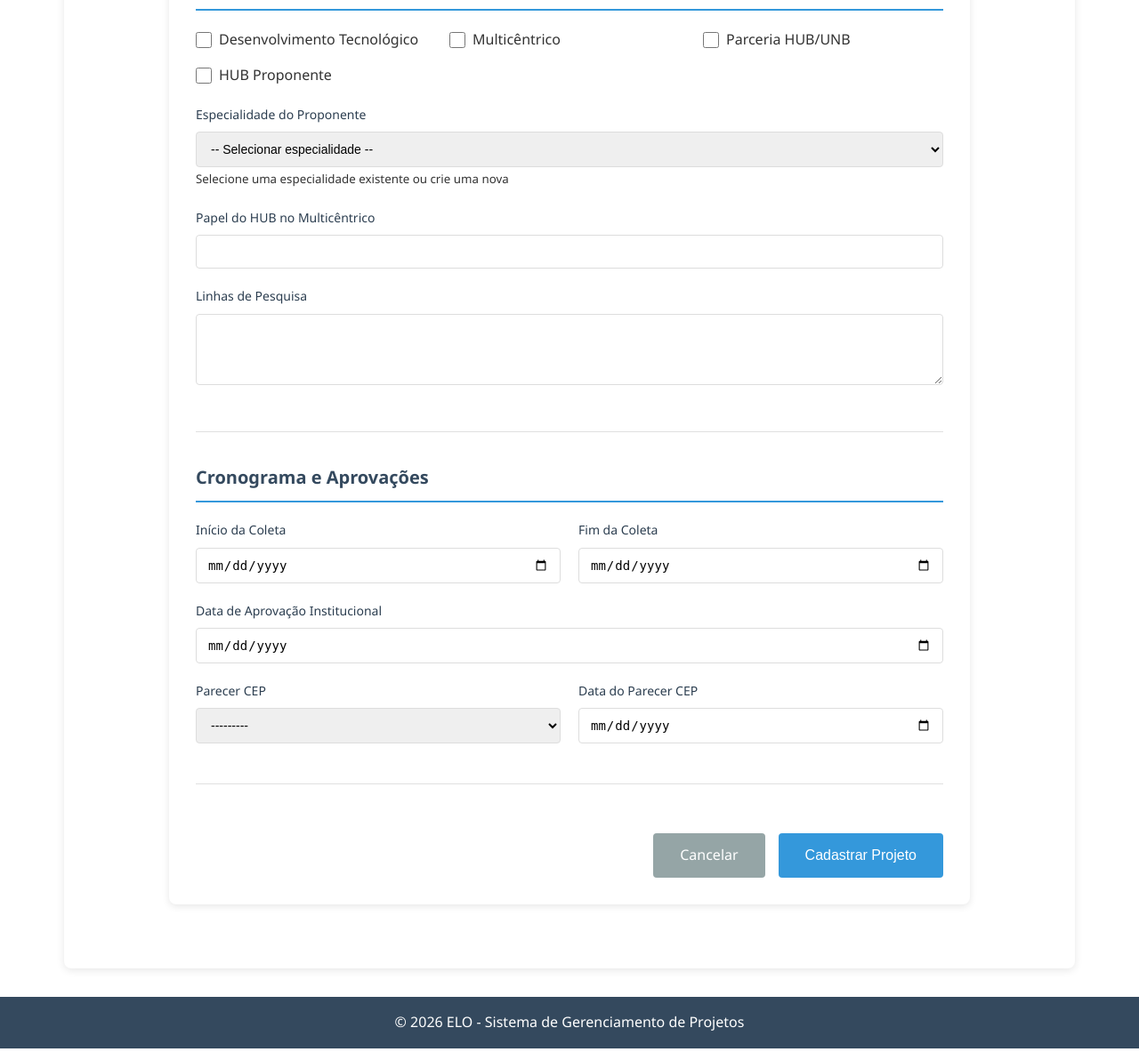
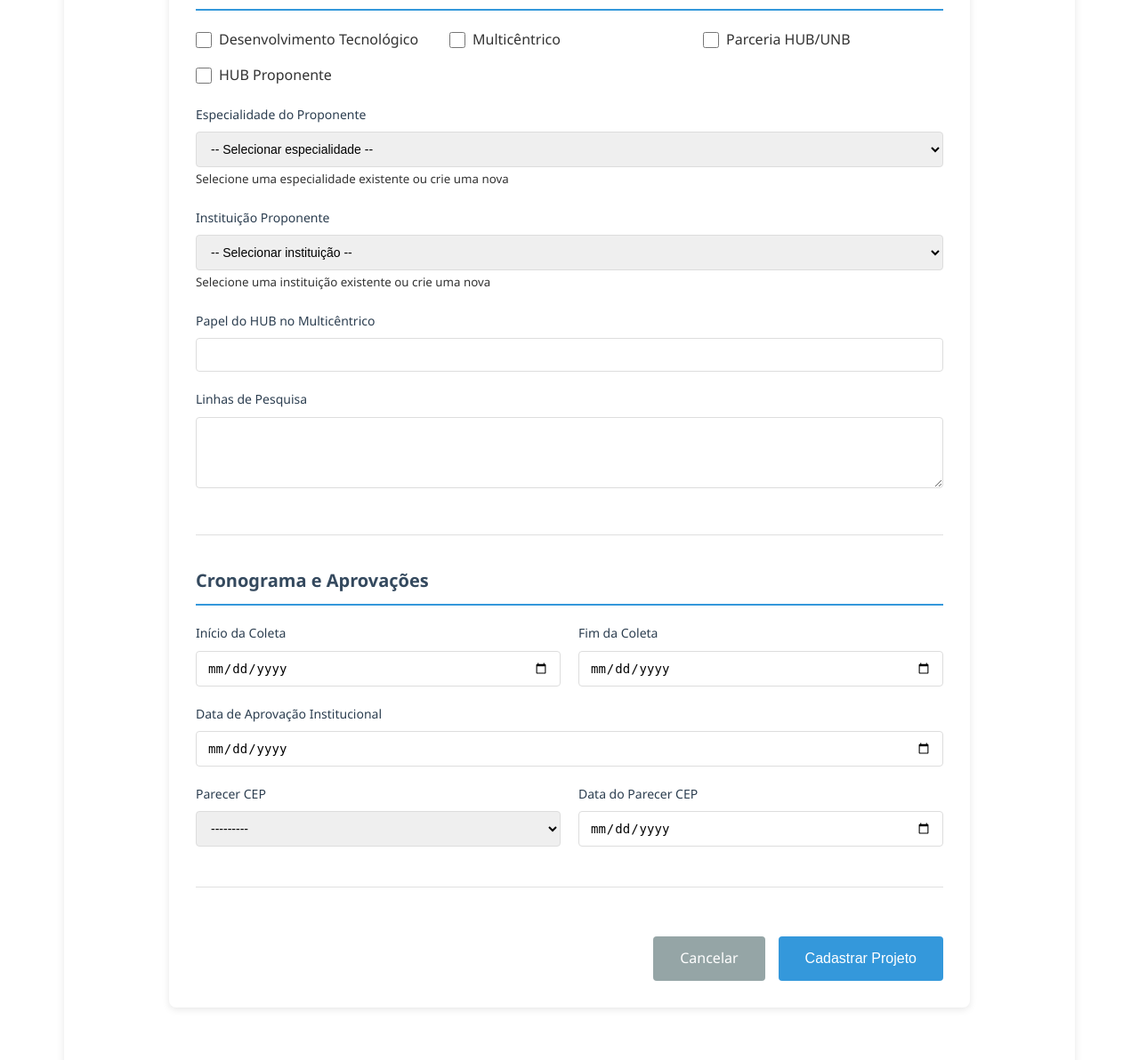
Before and after one commit to VictorPontual/ELO, a Django app: page /projetos/cadastro/ in a window 1280 px wide. Shown: the part 1149-2341 px from the top of the page at 89% size. Run offline with Django 5.2, Linux system fonts and the light colour scheme; the visitor is signed in with stand-in values (Sample User, id 1); data comes from the database, SQL or seed files in the repository; data that the repository does not hold is empty.

Commit message:
feat: opções padrão das Instituição Proponente

```diff
--- a/elo/projetos/static/projetos/js/unidade_modal.js
+++ b/elo/projetos/static/projetos/js/unidade_modal.js
@@ -3,6 +3,7 @@ document.addEventListener('DOMContentLoaded', function() {
     setupDropdownModal('unidade', 'modalCriarUnidade', 'id_unidade_select', 'nomeUnidadeInput', 'botaoCriarUnidade', 'botaoCancelarUnidade');
     setupDropdownModal('tipo_pesquisa', 'modalCriarTipoPesquisa', 'id_tipo_pesq_select', 'nomeTipoPesquisaInput', 'botaoCriarTipoPesquisa', 'botaoCancelarTipoPesquisa');
     setupDropdownModal('especialidade', 'modalCriarEspecialidade', 'id_especialidade_select', 'nomeEspecialidadeInput', 'botaoCriarEspecialidade', 'botaoCancelarEspecialidade');
+    setupDropdownModal('instituicao', 'modalCriarInstituicao', 'id_instituicao_select', 'nomeInstituicaoInput', 'botaoCriarInstituicao', 'botaoCancelarInstituicao');
 });
 
 function setupDropdownModal(type, modalId, selectId, inputId, buttonId, cancelButtonId) {
@@ -19,7 +20,8 @@ function setupDropdownModal(type, modalId, selectId, inputId, buttonId, cancelBu
     const labels = {
         unidade: '+ Nova Unidade',
         tipo_pesquisa: '+ Novo Tipo de Pesquisa',
-        especialidade: '+ Nova Especialidade'
+        especialidade: '+ Nova Especialidade',
+        instituicao: '+ Nova Instituição'
     };
     optionCriarNova.textContent = labels[type] || '+ Nova Opção';
     optionCriarNova.style.fontWeight = 'bold';
@@ -95,7 +97,8 @@ function criarNovaOpcao(type, modalId, selectId, inputId, buttonId) {
     const nomes = {
         unidade: 'unidade',
         tipo_pesquisa: 'tipo de pesquisa',
-        especialidade: 'especialidade'
+        especialidade: 'especialidade',
+        instituicao: 'instituição'
     };
 
     if (!nome) {
@@ -121,6 +124,10 @@ function criarNovaOpcao(type, modalId, selectId, inputId, buttonId) {
         endpoint = window.urlCriarTipoPesquisa;
         paramName = 'nome_tipo';
         textoBotao = 'Criar Tipo de Pesquisa';
+    } else if (type === 'instituicao') {
+        endpoint = window.urlCriarInstituicao;
+        paramName = 'nome_instituicao';
+        textoBotao = 'Criar Instituição';
     } else {
         endpoint = window.urlCriarEspecialidade;
         paramName = 'nome_especialidade';
@@ -158,7 +165,8 @@ function criarNovaOpcao(type, modalId, selectId, inputId, buttonId) {
             const sucesso = {
                 unidade: 'Unidade criada com sucesso!',
                 tipo_pesquisa: 'Tipo de pesquisa criado com sucesso!',
-                especialidade: 'Especialidade criada com sucesso!'
+                especialidade: 'Especialidade criada com sucesso!',
+                instituicao: 'Instituição criada com sucesso!'
             };
             alert(sucesso[type] || 'Opção criada com sucesso!');
         } else {
--- a/elo/projetos/templates/projetos/cadastro_projeto.html
+++ b/elo/projetos/templates/projetos/cadastro_projeto.html
@@ -127,6 +127,15 @@
             </div>
 
             <div class="form-group">
+                <label for="{{ form.instituicao_proponente.id_for_label }}">{{ form.instituicao_proponente.label }}</label>
+                {{ form.instituicao_proponente }}
+                {% if form.instituicao_proponente.errors %}
+                    <span class="error">{{ form.instituicao_proponente.errors.0 }}</span>
+                {% endif %}
+                <small class="form-text text-muted">Selecione uma instituição existente ou crie uma nova</small>
+            </div>
+
+            <div class="form-group">
                 <label for="{{ form.papel_HUB_multi.id_for_label }}">{{ form.papel_HUB_multi.label }}</label>
                 {{ form.papel_HUB_multi }}
                 {% if form.papel_HUB_multi.errors %}
@@ -228,6 +237,22 @@
             </div>
         </div>
     </div>
+
+    <!-- Modal para criar nova instituição proponente -->
+    <div id="modalCriarInstituicao" class="modal">
+        <div class="modal-content">
+            <span class="close">&times;</span>
+            <h2>Criar Nova Instituição Proponente</h2>
+            <div class="form-group">
+                <label for="nomeInstituicaoInput">Nome da Instituição *</label>
+                <input type="text" id="nomeInstituicaoInput" placeholder="Ex: Instituto de Ciências Sociais" autocomplete="off">
+            </div>
+            <div class="modal-buttons">
+                <button type="button" id="botaoCriarInstituicao" class="btn-primary">Criar Instituição</button>
+                <button type="button" id="botaoCancelarInstituicao" class="btn-secondary">Cancelar</button>
+            </div>
+        </div>
+    </div>
 </div>
 {% endblock %}
 
@@ -238,5 +263,6 @@
     // Passar URLs dos endpoints AJAX para o JavaScript
     window.urlCriarTipoPesquisa = "{% url 'criar_tipo_pesquisa_ajax' %}";
     window.urlCriarEspecialidade = "{% url 'criar_especialidade_ajax' %}";
+    window.urlCriarInstituicao = "{% url 'criar_instituicao_ajax' %}";
 </script>
 {% endblock %}
--- a/elo/projetos/urls.py
+++ b/elo/projetos/urls.py
@@ -13,4 +13,5 @@ urlpatterns = [
     path('ajax/criar-classificacao/', views.criar_classificacao_ajax, name='criar_classificacao_ajax'),
     path('ajax/criar-tipo-pesquisa/', views.criar_tipo_pesquisa_ajax, name='criar_tipo_pesquisa_ajax'),
     path('ajax/criar-especialidade/', views.criar_especialidade_ajax, name='criar_especialidade_ajax'),
+    path('ajax/criar-instituicao/', views.criar_instituicao_ajax, name='criar_instituicao_ajax'),
 ]
--- a/elo/projetos/views.py
+++ b/elo/projetos/views.py
@@ -2,7 +2,7 @@
 from django.contrib.auth.decorators import login_required
 from django.contrib import messages
 from django.http import JsonResponse
-from .models import Projeto, Participacao, Unidade, ClassificacaoInstitucional, TipoPesquisa, EspecialidadeProponente, Envolve
+from .models import Projeto, Participacao, Unidade, ClassificacaoInstitucional, TipoPesquisa, EspecialidadeProponente, InstituicaoProponente, Envolve
 from contas.models import Pesquisador
 from django import forms
 
@@ -75,6 +75,36 @@
     'Transplante',
     'Urologia',
     'outros',
+]
+
+INSTITUICOES_PROPONENTE_INICIAIS = [
+    'HUB/EBSERH',
+    'UNB/Faculdade de Agronomia e Medicina Veterinária',
+    'UNB/Faculdade de Arquitetura e Urbanismo',
+    'UNB/Faculdade de Ciência da Informação',
+    'UNB/Faculdade de Ciências da Saúde',
+    'UNB/Faculdade de Comunicação',
+    'UNB/Faculdade de Direito',
+    'UNB/Faculdade de Economia, Administração, Contabilidade e Gestão de Políticas Públicas',
+    'UNB/Faculdade de Educação',
+    'UNB/Faculdade de Educação Física',
+    'UNB/Faculdade de Medicina',
+    'UNB/Faculdade de Tecnologia',
+    'UNB/Faculdade UnB Ceilândia',
+    'UNB/Faculdade UnB Gama',
+    'UNB/Faculdade UnB Planaltina',
+    'UNB/Instituto de Artes',
+    'UNB/Instituto de Ciência Política',
+    'UNB/Instituto de Ciências Biológicas',
+    'UNB/Instituto de Ciências Exatas',
+    'UNB/Instituto de Ciências Humanas',
+    'UNB/Instituto de Ciências Sociais',
+    'UNB/Instituto de Física',
+    'UNB/Instituto de Geociências',
+    'UNB/Instituto de Letras',
+    'UNB/Instituto de Psicologia',
+    'UNB/Instituto de Química',
+    'UNB/Instituto de Relações Internacionais',
 ]
 
 CLASSIFICACOES_INSTITUCIONAIS_FIXAS = [
@@ -165,21 +195,31 @@
 def _garantir_tipos_pesquisa_iniciais():
     for nome in TIPOS_PESQUISA_INICIAIS:
         TipoPesquisa.objects.get_or_create(nome_tipo=nome)
+    TipoPesquisa.objects.exclude(nome_tipo__in=TIPOS_PESQUISA_INICIAIS).delete()
 
 
 def _garantir_classificacoes_fixas():
     for nome in CLASSIFICACOES_INSTITUCIONAIS_FIXAS:
         ClassificacaoInstitucional.objects.get_or_create(nome_classificacao=nome)
+    ClassificacaoInstitucional.objects.exclude(nome_classificacao__in=CLASSIFICACOES_INSTITUCIONAIS_FIXAS).delete()
 
 
 def _garantir_especialidades_iniciais():
     for nome in ESPECIALIDADES_PROPONENTE_INICIAIS:
         EspecialidadeProponente.objects.get_or_create(nome_especialidade=nome)
+    EspecialidadeProponente.objects.exclude(nome_especialidade__in=ESPECIALIDADES_PROPONENTE_INICIAIS).delete()
+
+
+def _garantir_instituicoes_iniciais():
+    for nome in INSTITUICOES_PROPONENTE_INICIAIS:
+        InstituicaoProponente.objects.get_or_create(nome_instituicao=nome)
+    InstituicaoProponente.objects.exclude(nome_instituicao__in=INSTITUICOES_PROPONENTE_INICIAIS).delete()
 
 
 def _garantir_unidades_iniciais():
     for nome in UNIDADES_ORGANIZACIONAIS_INICIAIS:
         Unidade.objects.get_or_create(nome_unidade=nome)
+    Unidade.objects.exclude(nome_unidade__in=UNIDADES_ORGANIZACIONAIS_INICIAIS).delete()
 
 
 def _formatar_trimestre(data):
@@ -250,12 +290,23 @@
         empty_label='-- Selecionar especialidade --'
     )
 
+    instituicao_proponente = forms.ModelChoiceField(
+        queryset=InstituicaoProponente.objects.none(),
+        required=False,
+        widget=forms.Select(attrs={
+            'class': 'form-control',
+            'id': 'id_instituicao_select'
+        }),
+        label='Instituição Proponente',
+        empty_label='-- Selecionar instituição --'
+    )
+
     class Meta:
         model = Projeto
         fields = [
             'sig_id_projeto', 'sig_id_pesq', 'titulo', 'data_ent_sig', 'data_lib_analise',
             'tipo_pesq', 'desenvolvimento_tecnologico', 'multicentrico',
-            'especialidade_proponente', 'linhas_pesq', 'inicio_coleta',
+            'especialidade_proponente', 'instituicao_proponente', 'linhas_pesq', 'inicio_coleta',
             'fim_coleta', 'data_aprovacao_inst', 'parecer_cep',
             'data_parecer_cep', 'papel_HUB_multi', 'parceria_HUB_UNB',
             'HUB_proponente'
@@ -270,6 +321,7 @@
             'desenvolvimento_tecnologico': forms.CheckboxInput(attrs={'class': 'form-check-input'}),
             'multicentrico': forms.CheckboxInput(attrs={'class': 'form-check-input'}),
             'especialidade_proponente': forms.Select(attrs={'class': 'form-control'}),
+            'instituicao_proponente': forms.Select(attrs={'class': 'form-control'}),
             'linhas_pesq': forms.Textarea(attrs={'class': 'form-control', 'rows': 3}),
             'inicio_coleta': forms.DateInput(attrs={'class': 'form-control', 'type': 'date'}),
             'fim_coleta': forms.DateInput(attrs={'class': 'form-control', 'type': 'date'}),
@@ -290,6 +342,7 @@
             'desenvolvimento_tecnologico': 'Desenvolvimento Tecnológico',
             'multicentrico': 'Multicêntrico',
             'especialidade_proponente': 'Especialidade do Proponente',
+            'instituicao_proponente': 'Instituição Proponente',
             'linhas_pesq': 'Linhas de Pesquisa',
             'inicio_coleta': 'Início da Coleta',
             'fim_coleta': 'Fim da Coleta',
@@ -306,13 +359,16 @@
         _garantir_tipos_pesquisa_iniciais()
         _garantir_classificacoes_fixas()
         _garantir_especialidades_iniciais()
+        _garantir_instituicoes_iniciais()
         self.fields['tipo_pesq'].queryset = TipoPesquisa.objects.all().order_by('nome_tipo')
         self.fields['especialidade_proponente'].queryset = EspecialidadeProponente.objects.all().order_by('nome_especialidade')
+        self.fields['instituicao_proponente'].queryset = InstituicaoProponente.objects.all().order_by('nome_instituicao')
 
         tipo_pesq_atual = getattr(self.instance, 'tipo_pesq', None)
         if tipo_pesq_atual:
-            tipo_obj, _ = TipoPesquisa.objects.get_or_create(nome_tipo=tipo_pesq_atual)
-            self.initial['tipo_pesq'] = tipo_obj
+            tipo_obj = TipoPesquisa.objects.filter(nome_tipo=tipo_pesq_atual).first()
+            if tipo_obj:
+                self.initial['tipo_pesq'] = tipo_obj
 
         if self.instance and self.instance.pk:
             classificacao_atual = self.instance.classificacoes.first()
@@ -321,8 +377,15 @@
 
         especialidade_atual = getattr(self.instance, 'especialidade_proponente', None)
         if especialidade_atual:
-            especialidade_obj, _ = EspecialidadeProponente.objects.get_or_create(nome_especialidade=especialidade_atual)
-            self.initial['especialidade_proponente'] = especialidade_obj
+            especialidade_obj = EspecialidadeProponente.objects.filter(nome_especialidade=especialidade_atual).first()
+            if especialidade_obj:
+                self.initial['especialidade_proponente'] = especialidade_obj
+
+        instituicao_atual = getattr(self.instance, 'instituicao_proponente', None)
+        if instituicao_atual:
+            instituicao_obj = InstituicaoProponente.objects.filter(nome_instituicao=instituicao_atual).first()
+            if instituicao_obj:
+                self.initial['instituicao_proponente'] = instituicao_obj
 
     def clean(self):
         cleaned_data = super().clean()
@@ -361,6 +424,9 @@
 
         especialidade = self.cleaned_data.get('especialidade_proponente')
         projeto.especialidade_proponente = especialidade.nome_especialidade if especialidade else None
+
+        instituicao = self.cleaned_data.get('instituicao_proponente')
+        projeto.instituicao_proponente = instituicao.nome_instituicao if instituicao else None
 
         if commit:
             projeto.save()
@@ -413,12 +479,23 @@
         empty_label='-- Selecionar especialidade --'
     )
 
+    instituicao_proponente = forms.ModelChoiceField(
+        queryset=InstituicaoProponente.objects.none(),
+        required=False,
+        widget=forms.Select(attrs={
+            'class': 'form-control',
+            'id': 'id_instituicao_select'
+        }),
+        label='Instituição Proponente',
+        empty_label='-- Selecionar instituição --'
+    )
+
     class Meta:
         model = Projeto
         fields = [
             'sig_id_pesq', 'titulo', 'data_ent_sig', 'data_lib_analise',
             'tipo_pesq', 'desenvolvimento_tecnologico', 'multicentrico',
-            'especialidade_proponente', 'linhas_pesq', 'inicio_coleta',
+            'especialidade_proponente', 'instituicao_proponente', 'linhas_pesq', 'inicio_coleta',
             'fim_coleta', 'data_aprovacao_inst', 'parecer_cep',
             'data_parecer_cep', 'papel_HUB_multi', 'parceria_HUB_UNB',
             'HUB_proponente'
@@ -432,6 +509,7 @@
             'desenvolvimento_tecnologico': forms.CheckboxInput(attrs={'class': 'form-check-input'}),
             'multicentrico': forms.CheckboxInput(attrs={'class': 'form-check-input'}),
             'especialidade_proponente': forms.Select(attrs={'class': 'form-control'}),
+            'instituicao_proponente': forms.Select(attrs={'class': 'form-control'}),
             'linhas_pesq': forms.Textarea(attrs={'class': 'form-control', 'rows': 3}),
             'inicio_coleta': forms.DateInput(attrs={'class': 'form-control', 'type': 'date'}),
             'fim_coleta': forms.DateInput(attrs={'class': 'form-control', 'type': 'date'}),
@@ -451,6 +529,7 @@
             'desenvolvimento_tecnologico': 'Desenvolvimento Tecnológico',
             'multicentrico': 'Multicêntrico',
             'especialidade_proponente': 'Especialidade do Proponente',
+            'instituicao_proponente': 'Instituição Proponente',
             'linhas_pesq': 'Linhas de Pesquisa',
             'inicio_coleta': 'Início da Coleta',
             'fim_coleta': 'Fim da Coleta',
@@ -467,13 +546,16 @@
         _garantir_tipos_pesquisa_iniciais()
         _garantir_classificacoes_fixas()
         _garantir_especialidades_iniciais()
+        _garantir_instituicoes_iniciais()
         self.fields['tipo_pesq'].queryset = TipoPesquisa.objects.all().order_by('nome_tipo')
         self.fields['especialidade_proponente'].queryset = EspecialidadeProponente.objects.all().order_by('nome_especialidade')
+        self.fields['instituicao_proponente'].queryset = InstituicaoProponente.objects.all().order_by('nome_instituicao')
 
         tipo_pesq_atual = getattr(self.instance, 'tipo_pesq', None)
         if tipo_pesq_atual:
-            tipo_obj, _ = TipoPesquisa.objects.get_or_create(nome_tipo=tipo_pesq_atual)
-            self.initial['tipo_pesq'] = tipo_obj
+            tipo_obj = TipoPesquisa.objects.filter(nome_tipo=tipo_pesq_atual).first()
+            if tipo_obj:
+                self.initial['tipo_pesq'] = tipo_obj
 
         if self.instance and self.instance.pk:
             classificacao_atual = self.instance.classificacoes.first()
@@ -482,8 +564,15 @@
 
         especialidade_atual = getattr(self.instance, 'especialidade_proponente', None)
         if especialidade_atual:
-            especialidade_obj, _ = EspecialidadeProponente.objects.get_or_create(nome_especialidade=especialidade_atual)
-            self.initial['especialidade_proponente'] = especialidade_obj
+            especialidade_obj = EspecialidadeProponente.objects.filter(nome_especialidade=especialidade_atual).first()
+            if especialidade_obj:
+                self.initial['especialidade_proponente'] = especialidade_obj
+
+        instituicao_atual = getattr(self.instance, 'instituicao_proponente', None)
+        if instituicao_atual:
+            instituicao_obj = InstituicaoProponente.objects.filter(nome_instituicao=instituicao_atual).first()
+            if instituicao_obj:
+                self.initial['instituicao_proponente'] = instituicao_obj
 
     def clean(self):
         cleaned_data = super().clean()
@@ -522,6 +611,9 @@
 
         especialidade = self.cleaned_data.get('especialidade_proponente')
         projeto.especialidade_proponente = especialidade.nome_especialidade if especialidade else None
+
+        instituicao = self.cleaned_data.get('instituicao_proponente')
+        projeto.instituicao_proponente = instituicao.nome_instituicao if instituicao else None
 
         if commit:
             projeto.save()
@@ -662,6 +754,27 @@
             return JsonResponse({
                 'success': False,
                 'error': 'Nome da especialidade não pode estar vazio'
+            }, status=400)
+    return JsonResponse({'error': 'Método não permitido'}, status=405)
+
+
+@login_required
+def criar_instituicao_ajax(request):
+    """View AJAX para criar nova instituição proponente"""
+    if request.method == 'POST' and request.headers.get('X-Requested-With') == 'XMLHttpRequest':
+        nome = request.POST.get('nome_instituicao', '').strip()
+        if nome:
+            instituicao, created = InstituicaoProponente.objects.get_or_create(nome_instituicao=nome)
+            return JsonResponse({
+                'success': True,
+                'id': instituicao.pk,
+                'nome': instituicao.nome_instituicao,
+                'created': created
+            })
+        else:
+            return JsonResponse({
+                'success': False,
+                'error': 'Nome da instituição não pode estar vazio'
             }, status=400)
     return JsonResponse({'error': 'Método não permitido'}, status=405)
 
```
Also changed, not shown: elo/projetos/models.py (+12 -0 lines), elo/projetos/templates/projetos/editar_projeto.html (+26 -0 lines), elo/projetos/migrations/0011_instituicaoprop_and_projeto_instituicao.py (added).
